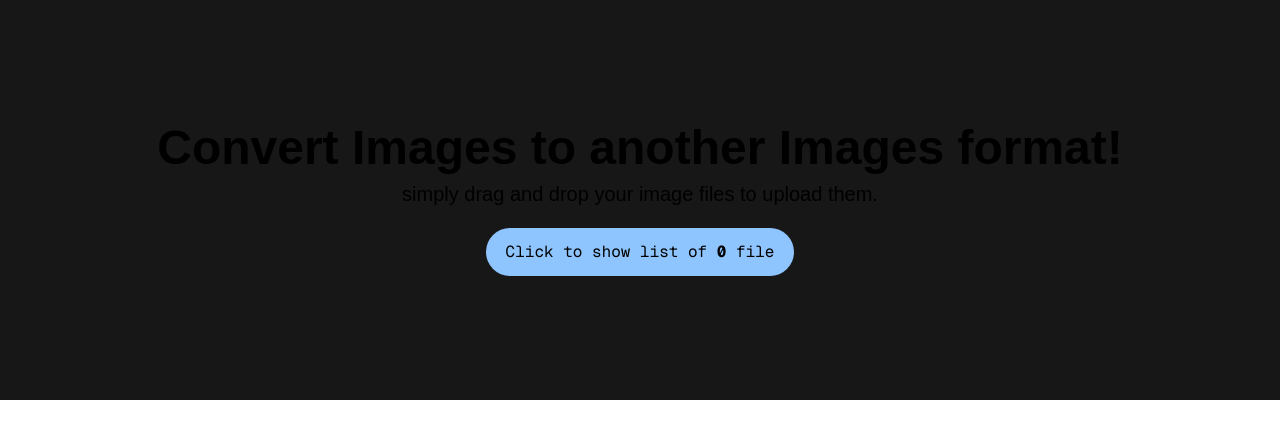
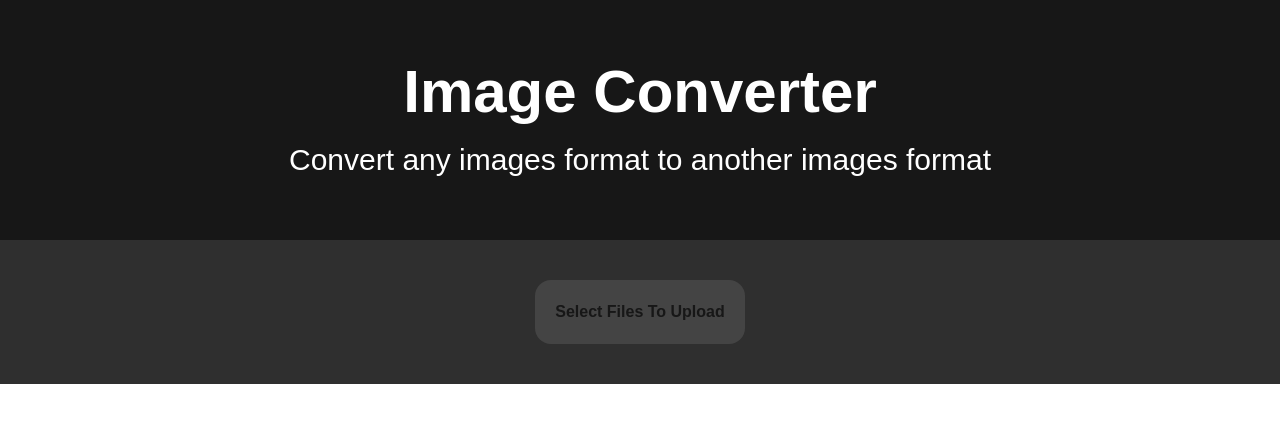
Before and after one commit to timothyarya/frontend, a Next.js app: page / in a window 1280 px wide. Shown: the top 438 px of the page. Built offline with nearby package versions, Linux system fonts and the light colour scheme.

Commit message:
re-initial project

```diff
--- /dev/null
+++ b/app/components/UI/FileList.jsx
@@ -0,0 +1,68 @@
+import { useState, useRef } from "react"
+import { ImageType } from "@/app/config/ImageType"
+import { FaFile } from "react-icons/fa";
+import { MdDelete } from "react-icons/md";
+
+const FileList = () => {
+    const [files, setFiles] = useState([])
+    const inputFile =  useRef(null)
+
+    const handleFileSelector = () => {
+        inputFile.current.click()
+    }
+
+    const handleSelectedFile = (e) => {
+        const files = Array.from(e.target.files)
+        setFiles((prevfiles) => [...prevfiles, ...files])
+    }
+
+    return (
+
+        <section
+        className="bg-primary flex flex-col gap-5 items-center justify-center p-10"
+        >
+            <input
+            type="file"
+            accept={`${ImageType.join(",")}`}
+            multiple
+            onChange={handleSelectedFile}
+            style={{display: "none"}}
+            ref={inputFile}
+            />
+
+            <div
+            className={`flex flex-col gap-5 w-full ${files.length !== 0 ? "" : "hidden"}`}
+            >
+                {
+                    [...files].map((file, index) => (
+                        <div
+                        className="flex flex-row bg-foreground justify-between text-background p-5 px-10 font-bold rounded-4xl"
+                        key={index}
+                        id={index}
+                        >
+                            <div className="flex flex-row gap-3 items-center text-nowrap">
+                                <FaFile />
+                                <h1>{file.name}</h1>
+                            </div>
+                            <div className="flex flex-row gap-3 items-center">
+                                <div>
+                                    <h1>{file.size}</h1>
+                                </div>
+                                <MdDelete />
+                            </div>
+
+                        </div>
+                    ))
+                }
+            </div>
+
+            <button
+            className="bg-secondary text-foreground p-5 font-bold rounded-2xl"
+            onClick={handleFileSelector}>
+                {files.length !== 0 ? 'Add More' : 'Select'} Files To Upload
+            </button>
+        </section>
+    )
+}
+
+export default FileList
--- /dev/null
+++ b/app/components/UI/Header.jsx
@@ -0,0 +1,22 @@
+const Header = ({imgTypeFrom, imgTypeTo}) => {
+    return (
+        <section
+        className="bg-foreground w-dvw h-[30dvh] flex flex-col gap-5 items-center justify-center"
+        >
+            <div className="flex flex-col gap-5 items-center text-center text-background">
+                <h1
+                className="font-bold text-6xl"
+                >
+                    Image Converter
+                </h1>
+                <h2
+                className="text-3xl"
+                >
+                    Convert any images format to another images format
+                </h2>
+            </div>
+        </section>
+    )
+}
+
+export default Header
--- a/app/components/UI/UploadSection.jsx
+++ /dev/null
@@ -1,111 +0,0 @@
-import { useState } from "react"
-
-const UploadSection = () => {
-    const [drop, setDrop] = useState(false)
-    const [files, setFiles] = useState([])
-    const [showList, setShowList] = useState(false)
-    const [dropState, setDropState] = useState(false)
-
-    // const handleFiles = (e) => {
-    //     e.preventDefault()
-    //     if (e.target.files) {
-    //         setFiles(e.target.files)
-    //     }
-    // }
-
-    const dragEnter = (e) => {
-        e.preventDefault()
-        e.stopPropagation()
-        setDropState(true)
-    }
-
-    const dragLeave = (e) => {
-        e.preventDefault()
-        e.stopPropagation()
-        setDropState(false)
-    }
-
-    const dragOver = (e) => {
-        e.preventDefault()
-        e.stopPropagation()
-    }
-
-    const handleDrop = (e) => {
-        e.preventDefault()
-        e.stopPropagation()
-        const dropedFiles = Array.from(e.dataTransfer.files)
-        setFiles((prevfiles) => [...prevfiles, ...dropedFiles])
-    }
-
-    const handleShowList = () => {
-        setShowList(!showList)
-    }
-
-
-
-    return (
-        <>
-            <section
-            className={`flex flex-col ${dropState ? "bg-gray-400" : "bg-foreground"} w-dvw h-[50dvh] cursor-pointer text-black items-center justify-center default-transition gap-5 z-10`}
-            onDragEnter={dragEnter}
-            onDragLeave={dragLeave}
-            onDragOver={dragOver}
-            onDrop={handleDrop}
-            >
-                <div
-                className='flex flex-col antialiased gap-2 items-center'
-                >
-                    <h1 className="text-5xl font-bold">Convert Images to another Images format!</h1>
-                    <h1 className="text-xl">simply drag and drop your image files to upload them.</h1>
-                </div>
-
-                {/* <div className="bg-yellow-300 rounded-full p-5">
-                    <input type="file" multiple className="bg-blue-300 rounded-full p-5" onChange={handleFiles}/>
-                </div> */}
-
-                {
-                    files && (
-                        <button
-                        className="bg-blue-300 rounded-full p-3 px-5 font-mono"
-                        onClick={handleShowList}
-                        >
-                            Click to show list of <span className="font-bold">{files.length}</span> file
-                        </button>
-                    )
-                }
-
-            </section>
-
-            {
-                showList && (
-                    <div
-                    className="fixed flex flex-col gap-5 top-[25%] right-[25%] z-90 w-1/2 h-1/2 bg-blue-300/75 rounded-4xl p-10"
-                    >
-                        <div>
-                            <button
-                            className="bg-red-800 rounded-2xl w-full py-5"
-                            onClick={handleShowList}
-                            >
-                                Click here to close!
-                            </button>
-                        </div>
-                        <div className="flex flex-col gap-5 overflow-y-scroll">
-                            { files && [...files].map((f, index) => (
-                                <div key={f.name + index} className="bg-yellow-300 wrap-anywhere p-5 rounded-2xl text-black font-mono">
-                                    <ul className="">
-                                        <li>File Name : {f.name}</li>
-                                        <li>File Type : {f.type}</li>
-                                        <li>File Size : {f.size} bytes</li>
-                                    </ul>
-                                </div>
-                            ))}
-                        </div>
-                    </div>
-                )
-            }
-
-        </>
-    )
-}
-
-export default UploadSection
--- /dev/null
+++ b/app/config/ImageType.jsx
@@ -0,0 +1,16 @@
+
+export const ImageType = [
+        ".jpg",
+        ".jpeg",
+        ".png",
+        ".gif",
+        ".webp",
+        ".svg",
+        ".tiff",
+        ".raw",
+        ".ico",
+        ".bmp",
+        ".heic",
+        ".heif",
+        ".webm"
+    ]
--- a/app/globals.css
+++ b/app/globals.css
@@ -3,11 +3,15 @@
 :root {
   --background: #ffffff;
   --foreground: #171717;
+  --primary: #2f2f2f;
+  --secondary: #444444;
 }
 
 [data-theme="dark"] {
   --background: #171717;
   --foreground: #ffffff;
+  --primary: #444444;
+  --secondary: #2f2f2f;
 }
 
 @theme inline {
@@ -15,6 +19,8 @@
   --color-foreground: var(--foreground);
   --font-sans: var(--font-geist-sans);
   --font-mono: var(--font-geist-mono);
+  --color-primary: var(--primary);
+  --color-secondary: var(--secondary);
 }
 
 .default-transition {
--- /dev/null
+++ b/app/handler/handler.jsx
@@ -0,0 +1,6 @@
+export const handleDrop = (event) => {
+    event.preventDefault()
+    event.stopPropagation()
+    const files = event.dataTransfer.files
+    return files
+}
--- a/app/page.jsx
+++ b/app/page.jsx
@@ -1,13 +1,27 @@
 'use client'
 
 import ThemeToggler from "./components/ThemeToggler"
-import UploadSection from "./components/UI/UploadSection"
+import FileList from "./components/UI/FileList"
+import Header from "./components/UI/Header"
+import {
+  handleDrop
+} from "./handler/handler"
 
 const mainPage = () => {
 
   return (
-    <main>
-      <UploadSection></UploadSection>
+    <main
+    onDrop={handleDrop}
+    className=""
+    >
+      <Header />
+      <FileList />
+      <section>
+        <div>
+
+
+        </div>
+      </section>
     </main>
   )
 }
```
